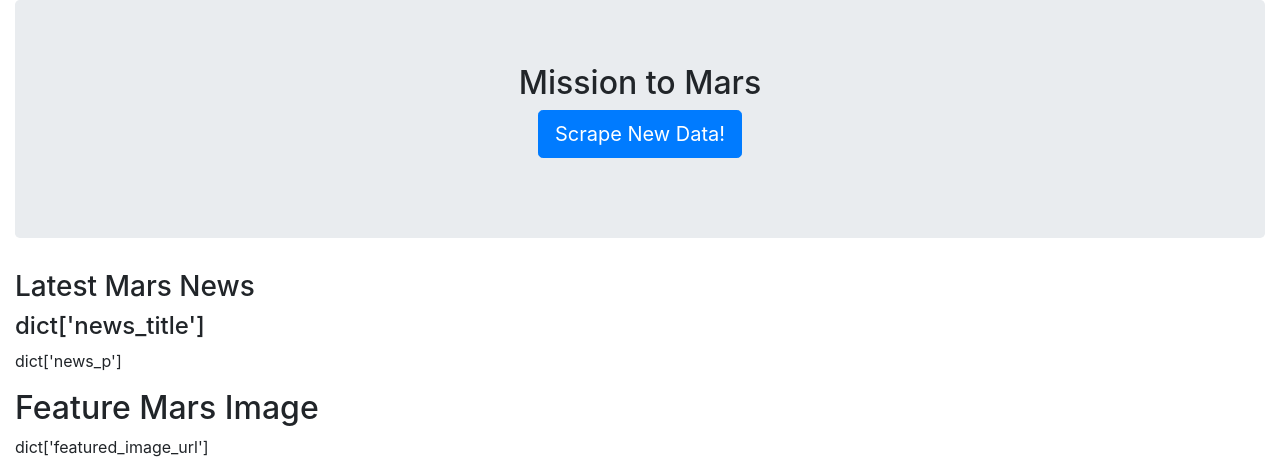
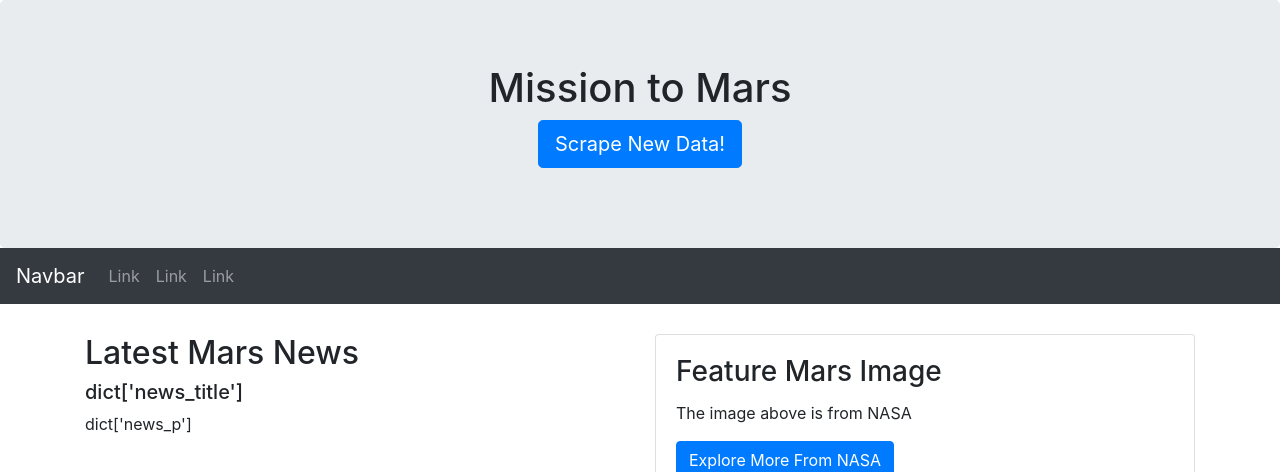
Before and after one commit to tawnynichols/web-scraping-challenge, a Flask app: template Missions_to_Mars/templates/index.html in a window 1280 px wide. Shown: the top 472 px of the page. Run offline with Flask 2, Linux system fonts and the light colour scheme; the template is opened without the code that fills it, so the values that code supplies are empty; some libraries are stand-ins or nearby versions.

Commit message:
Updated styling

```diff
--- a/Missions_to_Mars/app.py
+++ b/Missions_to_Mars/app.py
@@ -7,7 +7,6 @@
 
 # Use PyMongo to establish Mongo connection
 mongo = PyMongo(app, uri="mongodb://localhost:27017/mars_app")
-
 
 # Route to render index.html template using data from Mongo
 @app.route("/")
@@ -19,13 +18,12 @@
     # Return template and data
     return render_template("index.html", dict=data)
 
-
 # Route that will trigger the scrape function
 @app.route("/scrape")
 def scrape():
 
     # Run the scrape function
-    mars_data = scrape_mars.scrape_info()
+    mars_data = scrape_mars.scrape()
 
     # Update the Mongo database using update and upsert=True
     mongo.db.collection.update({}, mars_data, upsert=True)
--- a/Missions_to_Mars/scrape_mars.py
+++ b/Missions_to_Mars/scrape_mars.py
@@ -9,7 +9,7 @@
 # Scraping Script
 ###############################################################
 
-def scrape_info():
+def scrape():
 
     ###############################################################
     # Mars News Article
@@ -91,6 +91,7 @@
                 featured_image_url  = domain + figure_url
                 print(featured_image_url)
                 mars_data["featured_image_url"] =  featured_image_url
+                mars_data["domain"]  = domain
 
         except:
             print("Featured Image Scraping Complete")
@@ -112,9 +113,14 @@
     df.columns = ['Topic', 'Value']
 
     # render dataframe as html
-    html = df.to_html(table_id="Table")
+    html = df.to_html(table_id="table")
     mars_data["html"] =  html
     print(html)
+
+    # render dataframe as dictionary
+    table = df.values.tolist()
+    mars_data["table"] =  table
+    print(table)
 
 
     ###############################################################
--- /dev/null
+++ b/Missions_to_Mars/templates/done.html
@@ -0,0 +1,6 @@
+<body>
+    <h3>Results:</h3>
+    <p>
+        {{ display }}
+    </p>
+</body>
--- a/Missions_to_Mars/templates/index.html
+++ b/Missions_to_Mars/templates/index.html
@@ -6,41 +6,98 @@
       <meta http-equiv="X-UA-Compatible" content="ie=edge">
       <title>Mission to Mars</title>
       <link rel="stylesheet" href="https://stackpath.bootstrapcdn.com/bootstrap/4.3.1/css/bootstrap.min.css" integrity="sha384-ggOyR0iXCbMQv3Xipma34MD+dH/1fQ784/j6cY/iJTQUOhcWr7x9JvoRxT2MZw1T" crossorigin="anonymous">
+      <link rel="stylesheet" href="style.css">
    </head>
    <body>
 <!-- Set container for entire page -->
-      <div class="container-fluid">
-         <div class="jumbotron text-center">
-            <h2>Mission to Mars</h2>
+      <div class="jumbotron text-center" style="margin-bottom:0">
+        <h1>Mission to Mars</h1>
         <p><a class="btn btn-primary btn-lg" href="/scrape" role="button">Scrape New Data!</a></p>
       </div>
+ <!-- Set section for Navigation -->
+      <nav class="navbar navbar-expand-sm bg-dark navbar-dark">
+        <a class="navbar-brand" href="#">Navbar</a>
+        <button class="navbar-toggler" type="button" data-toggle="collapse" data-target="#collapsibleNavbar">
+          <span class="navbar-toggler-icon"></span>
+        </button>
+        <div class="collapse navbar-collapse" id="collapsibleNavbar">
+          <ul class="navbar-nav">
+            <li class="nav-item">
+              <a class="nav-link" href="#">Link</a>
+            </li>
+            <li class="nav-item">
+              <a class="nav-link" href="#">Link</a>
+            </li>
+            <li class="nav-item">
+              <a class="nav-link" href="#">Link</a>
+            </li>
+          </ul>
+        </div>
+      </nav>
+<!-- Set section for container -->
+      <div class="container" style="margin-top:30px">
+        <div class="row">
+         <div class="col-sm-6">
             <!-- Set section for Step 1 Mars News -->
-         <h3>Latest Mars News</h3>
-         <h4>{{ dict.news_title }}</h4>
+           <h2>Latest Mars News</h2>
+           <h5>{{ dict.news_title }}</h5>
            <p>{{ dict.news_p }}</p>
+         </div>
+          <div class="col-sm-6">
             <!-- Set section for Step 2 Featured Image -->
-         <div>
-            <h2>Feature Mars Image</h2>
-            <p>{{ dict.featured_image_url }}</p>
-            <img alt="Featured Image" src="{{ dict.featured_image_url }}" width=500" height="500">
+            <div class="card">
+               <div class="card-body">
+                  <h3 class="card-title">Feature Mars Image</h3>
+                  <p class="card-text">The image above is from NASA</p>
+                  <a href="{{ dict.domain}}" class="btn btn-primary">Explore More From NASA</a>
                </div>
-         <div>
+               <img class="card-img-bottom" src="{{ dict.featured_image_url }}" alt="Featured Image">
+            </div>
+          </div>
+        </div>
+      </div>
+      </div>
+      <!-- Set section for Step 3 Mars Facts-->
+      <div class="container" style="margin-top:30px">
+         <div class="card">
+            <div class="card-header bg-primary text-white">Fun Facts About Mars</div>
+            <div class="card-body">
+         <!-- Set section for Step 3 Mars Facts-->
+         <div class="card-columns">
+            {% for movie in dict.table %}
+            <div class="card bg-light">
+               <div class="card-header">
+                  {{ movie[0] }}
+               </div>
+               <ul class="list-group list-group-flush">
+                  <li class="list-group-item list-group-item-light" >{{ movie[1] }}</li>
+               </ul>
+            </div>
+            {% endfor %}
+            </div>
+         </div>
+         </div>
+         <div class="container" style="margin-top:30px">
          <!-- Set section for Step 4: dynamically creating images and text for each hemisphere -->
          <div class="row">
+            <div class="card-deck">
             {% for img in dict.hemisphere_image_urls %}
-               <div class="col-lg-3 col-md-6 card-deck">
+
                <div class="card bg-light mb-3" >
                   <img class="card-img-top" src="{{ img.img_url}}" alt="Card image cap">
                   <div class="card-body">
                      <h5 class="card-title">{{ img.title }}</h5>
                      <p class="card-text">Some quick example text to build on the {{ img.title }} and make up the bulk of the card's content.</p>
-                        <a href="#" class="btn btn-primary">Full Size Image</a>
-                     </div>
+                     <a href="{{ img.img_url}}" class="btn btn-primary">Full Size Image</a>
                   </div>
                </div>
             {% endfor %}
          </div>
       </div>
    </div>
+      <div class="jumbotron text-center" style="margin-bottom:0">
+        <p>Footer</p>
+      </div>
+
       </body>
 </html>
```
Also changed, not shown: 1 other file. Lines whose indentation alone changed are shown as unchanged.
